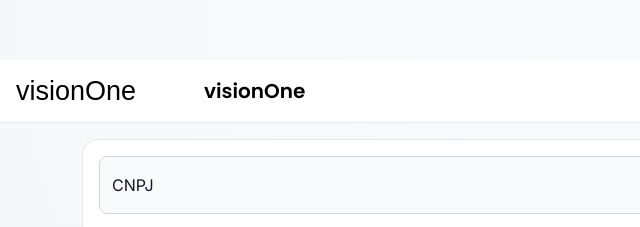
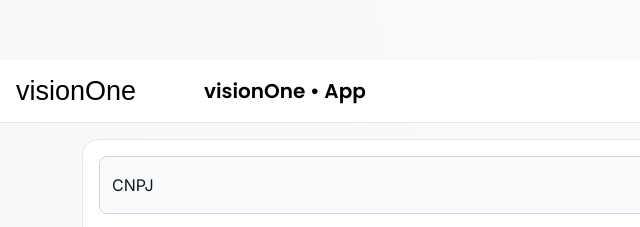
Before and after one commit to mathe1sOutlook/4Credit, a website with bundled scripts: page onevision/hosting/app.html in a window 1280 px wide. Shown: the top 227 px of the page, 0-640 px from the left. Built offline with nearby package versions, Linux system fonts and the light colour scheme; some packages are replaced by stand-ins of ours; no server answers; a small style sheet from the web is missing.

Commit message:
Standardize visionOne branding

```diff
--- a/onevision/hosting/app.html
+++ b/onevision/hosting/app.html
@@ -14,7 +14,7 @@
   <nav class="navbar navbar-light px-3">
     <span class="navbar-brand mb-0 h1 brand-font with-icon">
       <img src="./assets/img/visionone.svg" class="brand-logo" alt="visionOne">
-      <span>visionOne</span>
+      <span>visionOne • App</span>
     </span>
     <button id="logout" class="btn btn-standard btn-outline-secondary btn-sm with-icon">
       <i class="bi bi-box-arrow-right"></i>
```
Also changed, not shown: onevision/hosting/reset.html (+1 -1 lines), onevision/hosting/signup.html (+1 -1 lines).
